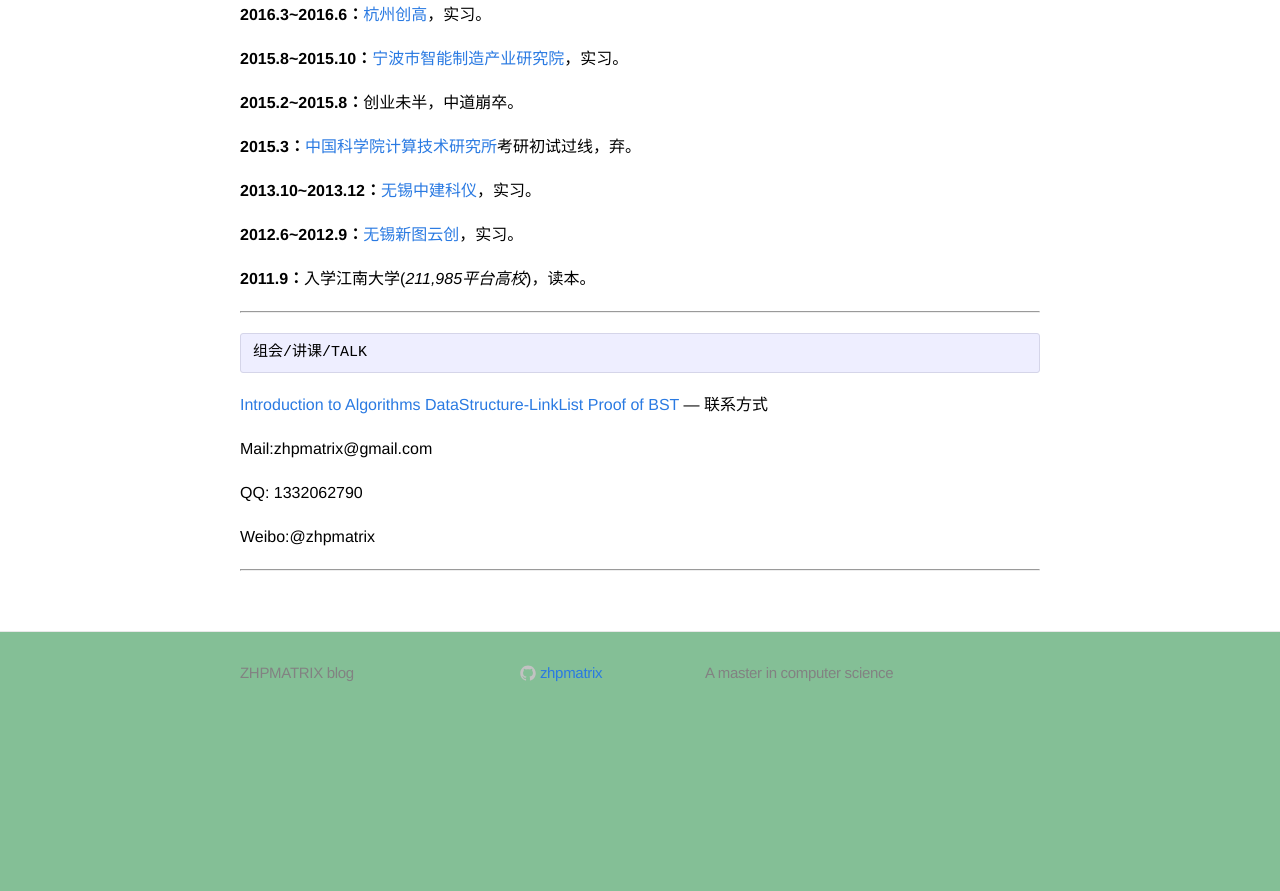
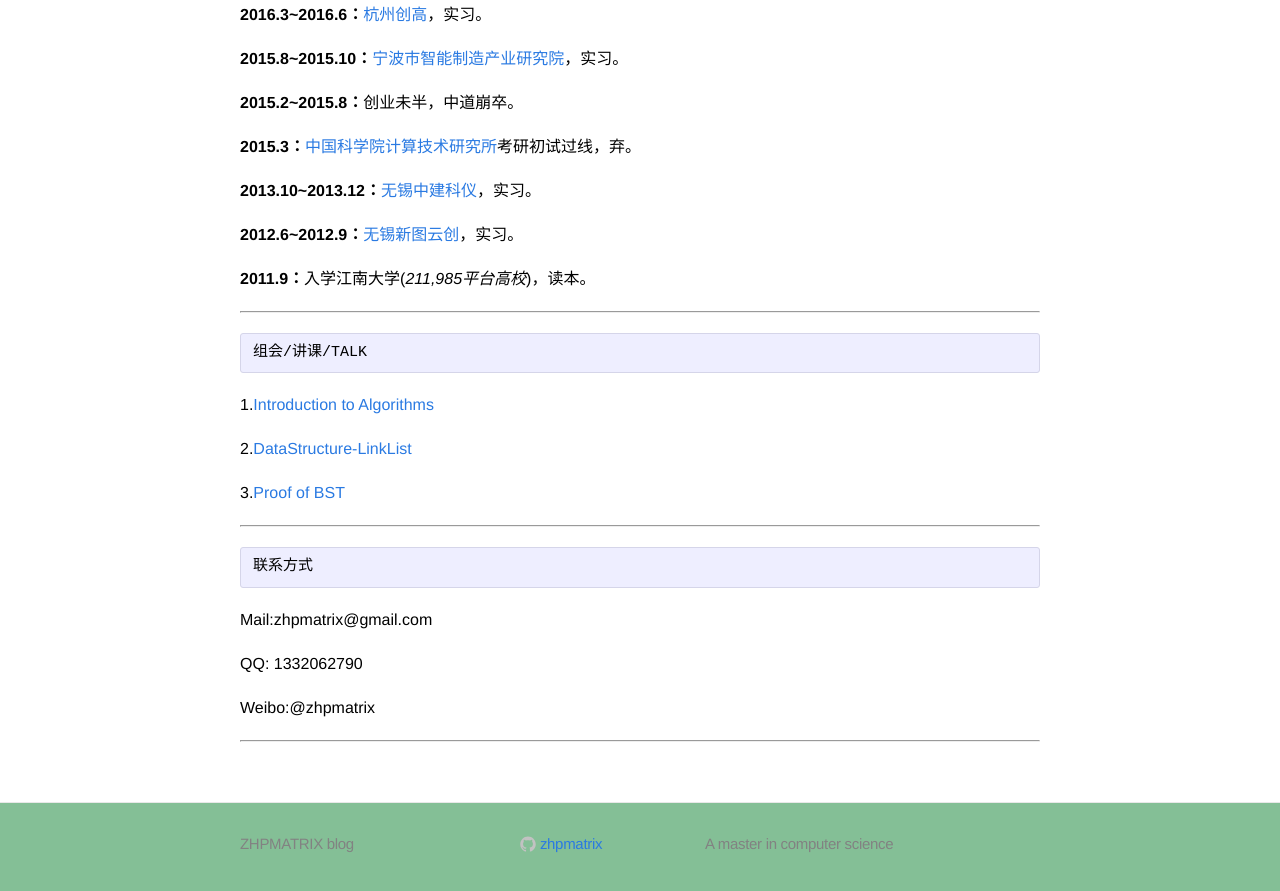
Before and after one commit to zhpmatrix/zhpmatrix.github.io, a Jekyll site: the page built from about.md, in a window 1280 px wide and 900 px high, scrolled down 847 px. Shown: the top 891 px of the window. Built offline with Jekyll 4.4.1, drawn with Linux system fonts in a browser that asks for light colours; comment, search, counter and statistics services are not loaded; before the commit the page ends 1577 px from its top, so only the background shows below that.

Commit message:
mod style of about

```diff
--- a/about.md
+++ b/about.md
@@ -55,9 +55,12 @@ permalink: /about/
 ---
 	组会/讲课/TALK
 
-[Introduction to Algorithms](cellar/Algorithm-Framework.pdf)
-[DataStructure-LinkList](cellar/DataStructure_Lesson_1.pdf)
-[Proof of BST](cellar/二叉树性质证明.pdf)
+1.[Introduction to Algorithms](cellar/Algorithm-Framework.pdf)
+
+2.[DataStructure-LinkList](cellar/DataStructure_Lesson_1.pdf)
+
+3.[Proof of BST](cellar/二叉树性质证明.pdf)
+
 ---
     联系方式
 
```
